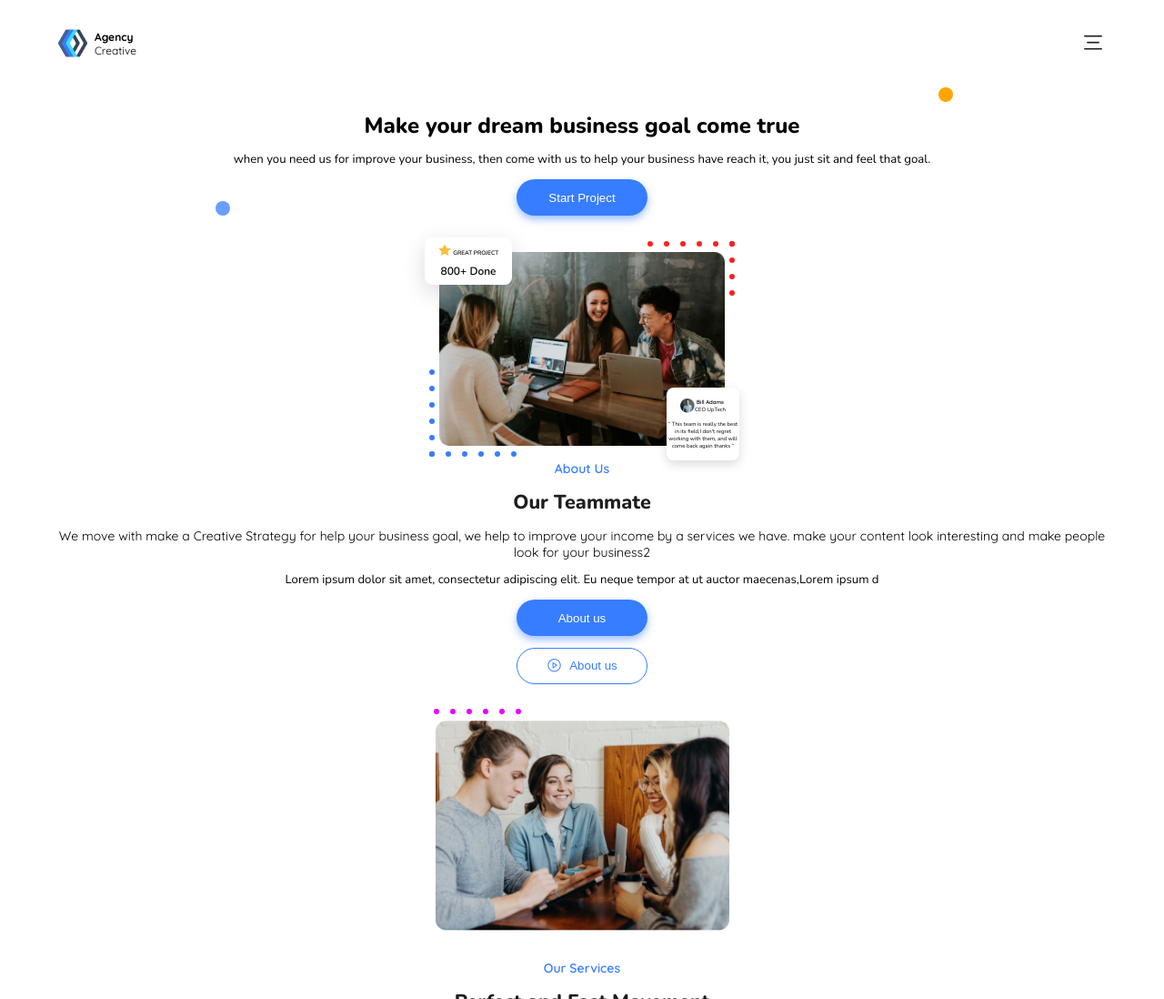
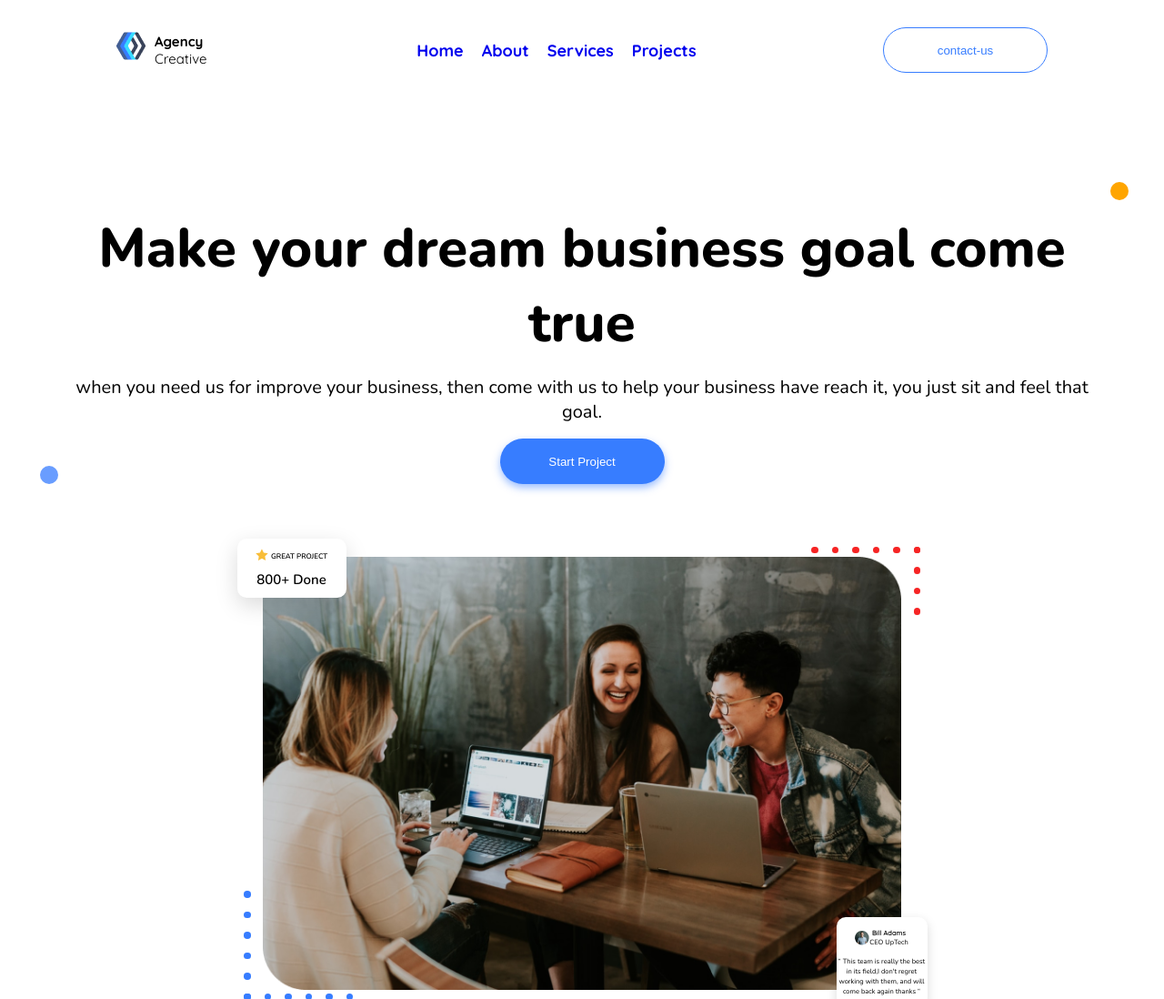
Before and after one commit to dev-Raffa/creative-agency, a plain HTML site: page index.html in a window 1280 px wide. Shown: the top 1098 px of the page at 91% size. Drawn offline with nearby package versions, Linux system fonts and the light colour scheme.

Commit message:
refactor(responsility): add adjust for medias with width > 768

```diff
--- a/app.js
+++ b/app.js
@@ -1,7 +1,11 @@
 const body = document.querySelector('body')
 const buttonsMenu = document.getElementsByClassName('button-menu')
 const menu = document.getElementById('menu')
-
+const pictureHomeSection = document.getElementById('picture-home-section')
+const pictureAboutUsSection= document.getElementById('picture-about-us-section')
+const testimonials = document.getElementsByClassName('testimonial')
+const picture01ColabSection = document.getElementById('colab-img-01')
+const picture02ColabSection = document.getElementById('colab-img-02')
 
 function showMenu(){
   Object.assign(menu.style, {display: null})
@@ -30,3 +34,21 @@ for (let index = 0; index < buttonsMenu.length; index++) {
     showMenu()
   })
 }
+
+function adjustsOnResize(){
+  const width = window.innerWidth
+  if(width>768){
+    pictureHomeSection.setAttribute('src','assets/images/desktop/home-section-image.png')
+    pictureAboutUsSection.setAttribute('src','assets/images/desktop/about-us-section-image.png')
+    picture01ColabSection.setAttribute('src','assets/images/desktop/colab-01-section-image.png')
+    picture02ColabSection.setAttribute('src','assets/images/desktop/colab-02-section-image.png')
+
+    for(let i=1; i < testimonials.length;i++){
+      testimonials[i].setAttribute('style', 'display: block')
+    }
+  }
+}
+
+window.addEventListener('resize', adjustsOnResize)
+
+window.addEventListener('load', adjustsOnResize)
--- a/components/cards/style/index.js
+++ b/components/cards/style/index.js
@@ -2,15 +2,15 @@
 const styleWrap = {
   boxSizing: 'border-box',
   display: 'flex',
-  flexDirection: 'column',
+  flexWrap: 'wrap',
   alignItems:'center',
   justifyContent: 'center',
-  gap:'3rem',
-  padding:'0 4rem',
-  width: '32.75rem',
-  height: '33rem',
+  gap:'24px',
+  padding:'0 32px',
+  width: '262px',
+  height: '262px',
   border: '1px solid rgba(0, 0, 0, 0.1)',
-  borderRadius: '3.75rem',
+  borderRadius: '30px',
   boxShadow:' 4px 4px 30px 0px rgba(0, 0, 0, 0.1)',
   textAlign:'center'
 }
--- a/components/testimonial/index.js
+++ b/components/testimonial/index.js
@@ -11,9 +11,11 @@ export class Testimonial extends HTMLElement {
     this.ocupation = this.getAttribute('ocupation')
     this.testimonial = this.getAttribute('testimonial')
 
-    if(this.getAttribute('visibility')){
-      this.build()
+    if(!this.getAttribute('visibility')){
+      Object.assign(this.style, {display:'none'})
     }
+
+    this.build()
 
   }
 
--- a/index.html
+++ b/index.html
@@ -4,15 +4,35 @@
   <meta charset="UTF-8">
   <meta name="viewport" content="width=device-width, initial-scale=1.0">
   <link rel="stylesheet" href="./styles/global.css">
+  <link rel="stylesheet" href="/styles/responsibility.css">
   <script type="module"  src="./components/index.js"  defer ></script>
   <title>Agency Creative</title>
 </head>
 <body>
   <header>
     <logo-header></logo-header>
-    <button class="button-menu">
+    <button class="button-menu" id="btn-menu">
       <img src="./assets/images/menu.png" alt="menu hamburger" />
     </button>
+    <nav>
+      <ul>
+        <li>
+          <a href="#home">Home</a>
+        </li>
+        <li>
+          <a href="#about-us">About</a>
+        </li>
+        <li>
+          <a href="#services">Services</a>
+        </li>
+        <li>
+          <a href="#portfolio">Projects</a>
+        </li>
+      </ul>
+    </nav>
+    <secondary-button>
+      contact-us
+    </secondary-button>
   </header>
   <custom-menu id="menu">
     <header>
@@ -20,7 +40,7 @@
         <img src="./assets/images/menu.png" alt="menu hamburger">
       </button>
     </header>
-    <section>
+    <nav>
       <ul>
         <li>
           <button class="button-menu">
@@ -43,10 +63,10 @@
           </button>
         </li>
       </ul>
-    </section>
+    </nav>
   </custom-menu>
   <main>
-    <article class="home" id="home">
+    <article class="sections" id="home">
       <section>
         <medium-ball color="orange" top="0" right="-25px"></medium-ball>
         <medium-ball color="rgba(68, 133, 255, 0.8)" top=null bottom="0" right=null left="-20px"></medium-ball>
@@ -63,7 +83,7 @@
         <mini-balls color="rgba(246, 36, 36, 1)" amount="6" top="-14px" right="-5px"></mini-balls>
         <mini-balls color="rgba(246, 36, 36, 1)" amount="4" direction="column"></mini-balls>
         <figure>
-          <img class="img-section" src="assets/images/img-section-1.png" alt="grupo de pessoas sentados em uma mesa">
+          <img class="img-section" id="picture-home-section" src="assets/images/desktop/home-section-image.png" alt="grupo de pessoas sentados em uma mesa">
         </figure>
         <article class="mini-card mn-01">
           <section>
@@ -87,7 +107,7 @@
       </section>
     </article>
     <article class="sections" id="about-us">
-      <section>
+      <section class="texts">
         <h2 class="title-section">About Us</h2>
         <h3 class="subtitle-section">Our Teammate</h3>
         <p class="description-section">
@@ -106,11 +126,11 @@
       </section>
       <figure>
         <mini-balls color="rgba(235, 0, 255, 1)" amount="6" left="5px" top="-15px" bottom=null ></mini-balls>
-        <img class="img-section" src="assets/images/img-section-2.png" alt="">
+        <img id="picture-about-us-section" class="img-section" src="assets/images/img-section-2.png" alt="">
       </figure>
     </article>
     <article class="sections" id="services">
-      <section>
+      <section class="texts">
         <h2 class="title-section">Our Services</h2>
         <h3 class="subtitle-section">Perfect and Fast Movement</h3>
         <p class="description-section">
@@ -149,7 +169,7 @@
       </section>
     </article>
     <article class="sections" id="portfolio">
-      <section>
+      <section class="texts">
         <h2 class="title-section">Our Portfolio</h2>
         <h3 class="subtitle-section">What do we do</h3>
         <p class="description-section">
@@ -170,27 +190,29 @@
         <h2 class="title-section">Testimonial</h2>
         <h3 class="subtitle-section">People Talk about us</h3>
       </section>
+      <section class="testimonials">
+        <card-testimonial visibility='true' src='assets/images/img-testemonial-1.png' alt="foto de perfil Angel Rose" name="Angel Rose" ocupation="Creative Manager"
+        testimonial='“ There are many variations passages of Lorem Ipsum majority some by words which do not look .”' ></card-testimonial>
 
-      <card-testimonial visibility='true' src='assets/images/img-testemonial-1.png' alt="foto de perfil Angel Rose" name="Angel Rose" ocupation="Creative Manager"
-      testimonial='“ There are many variations passages of Lorem Ipsum majority some by words which do not look .”' ></card-testimonial>
+        <card-testimonial  src='assets/images/img-testemonial-1.png' alt="foto de perfil Angel Rose" name="Angel Rose" ocupation="Creative Manager"
+        testimonial='“ There are many variations passages of Lorem Ipsum majority some by words which do not look .”'
+        class="testimonial"></card-testimonial>
 
-      <card-testimonial  src='assets/images/img-testemonial-1.png' alt="foto de perfil Angel Rose" name="Angel Rose" ocupation="Creative Manager"
-      testimonial='“ There are many variations passages of Lorem Ipsum majority some by words which do not look .”' ></card-testimonial>
-
-      <card-testimonial  src='assets/images/img-testemonial-1.png' alt="foto de perfil Angel Rose" name="Angel Rose" ocupation="Creative Manager"
-      testimonial='“ There are many variations passages of Lorem Ipsum majority some by words which do not look .”' ></card-testimonial>
-
+        <card-testimonial  src='assets/images/img-testemonial-1.png' alt="foto de perfil Angel Rose" name="Angel Rose" ocupation="Creative Manager"
+        testimonial='“ There are many variations passages of Lorem Ipsum majority some by words which do not look .”'
+        class="testimonial"></card-testimonial>
+      </section>
     </article>
     <article class="sections colab">
       <section class="colab-images">
-        <figure class="colab-img-01">
+        <figure id="colab-img-01">
           <img src="assets/images/img-colab-01.png" alt="um homem e uma mulher tocando as mãos em comemoração.">
         </figure>
-        <figure class="colab-img-02">
+        <figure id="colab-img-02">
           <img src="assets/images/img-colab-02.png" alt="um homem em apresentando um projeto em pé em frente a um grupo de homens sentados.">
         </figure>
       </section>
-      <section>
+      <section class="texts">
         <h3 class="subtitle-section">
           Interesting Collaboration With Us?
         </h3>
--- a/styles/global.css
+++ b/styles/global.css
@@ -17,6 +17,14 @@ header {
   justify-content: space-between;
   width: 100%;
   padding: 3.5rem  5%;
+}
+
+header nav {
+  display: none;
+}
+
+header secondary-button{
+  display: none;
 }
 
 button {
@@ -74,7 +82,8 @@ figure {
 }
 
 .sections {
-  padding: 2rem 0;
+  padding: 4rem 0;
+  gap: 8rem;
 }
 
 .img-section {
@@ -228,7 +237,10 @@ custom-card h3 {
   flex-wrap: wrap;
   gap: 5rem;
 }
-
+.testimonials {
+  display: flex;
+  flex-direction: row;
+}
 custom-figure {
   max-width: 95vw;
   margin: 0;
@@ -244,21 +256,21 @@ custom-figure {
   max-width: 320px;
 }
 
-.colab-img-01{
+#colab-img-01{
   position: absolute;
   bottom: 0;
   left: 1px;
   width: 65%;
   z-index: 2;
 }
-.colab-img-02 {
+#colab-img-02 {
   position: absolute;
   top: 0;
   right: 0;
   width: 55%;
 }
 
-.colab-img-01 img, .colab-img-02 img{
+#colab-img-01 img, #colab-img-02 img{
   width: 100%;
 }
 
--- /dev/null
+++ b/styles/responsibility.css
@@ -0,0 +1,94 @@
+@media screen and (min-width: 769px) {
+  html{
+    font-size: 62.5%;
+  }
+  header{
+    padding: 3rem 10%;
+  }
+  header nav{
+    display:block;
+    margin: auto;
+  }
+  header nav ul {
+    display: flex;
+    gap: 2rem;
+    font-size: 1.8rem;
+    font-family: Quicksand;
+    font-weight: 700;
+  }
+  header secondary-button {
+    display: block;
+  }
+  header secondary-button button{
+    width:12rem;
+    height: 4rem;
+  }
+  #btn-menu{
+    display: none;
+  }
+  main{
+    margin-top: 50px;
+  }
+  h1 {
+    font-size: 6rem;
+  }
+  main p {
+    font-size: 2rem;
+  }
+  .sections{
+    flex-direction: row;
+    flex-wrap: wrap;
+    justify-content: center;
+  }
+  #about-us, #services{
+    flex-wrap: nowrap;
+    justify-content: space-between;
+  }
+  #about-us{
+    flex-direction: row-reverse;
+  }
+  .texts {
+    width: 45%;
+    align-items: baseline;
+  }
+  .texts .title-section,
+  .texts .subtitle-section,
+  .texts .description-section,
+  .texts p {
+    text-align: left;
+  }
+  .buttons{
+    flex-direction: row;
+  }
+
+  .title-section{
+    font-size: 2.4rem;
+  }
+  .subtitle-section {
+    font-size: 5.5rem;
+  }
+  .description-section{
+    font-size: 2rem;
+  }
+  .card-group{
+    width: 60%;
+    flex-direction: row;
+  }
+  #portfolio .texts{
+    align-items: center;
+  }
+  #portfolio .texts .title-section,
+  #portfolio .texts .subtitle-section,
+  #portfolio .texts .description-section {
+    text-align: center;
+  }
+  .gallery {
+    flex-direction: row;
+  }
+  .colab{
+    flex-direction: row-reverse;
+  }
+  .colab .texts {
+    width: 40%;
+  }
+}
```
Also changed, not shown: assets/images/desktop/about-us-section-image.png (added), assets/images/desktop/colab-01-section-image.png (added), assets/images/desktop/colab-02-section-image.png (added), assets/images/desktop/home-section-image.png (added).
